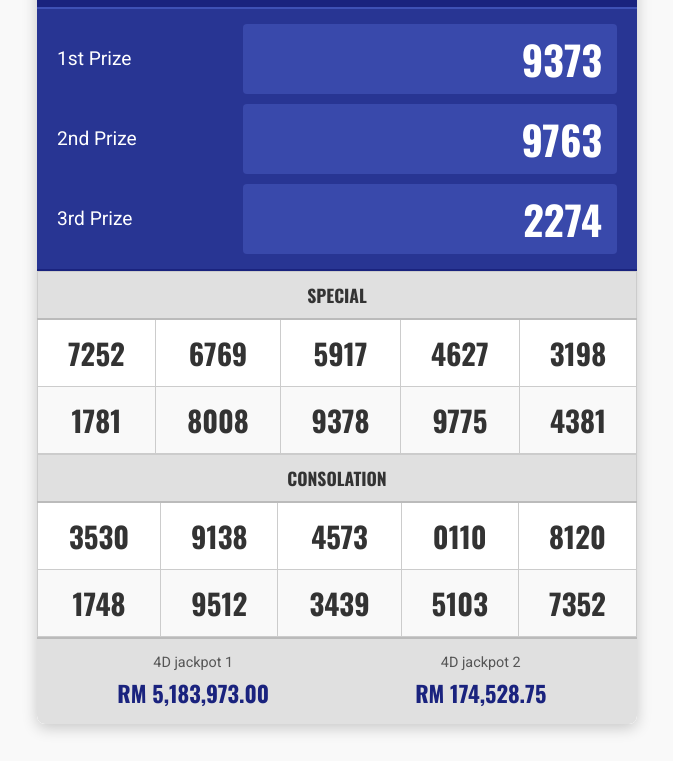
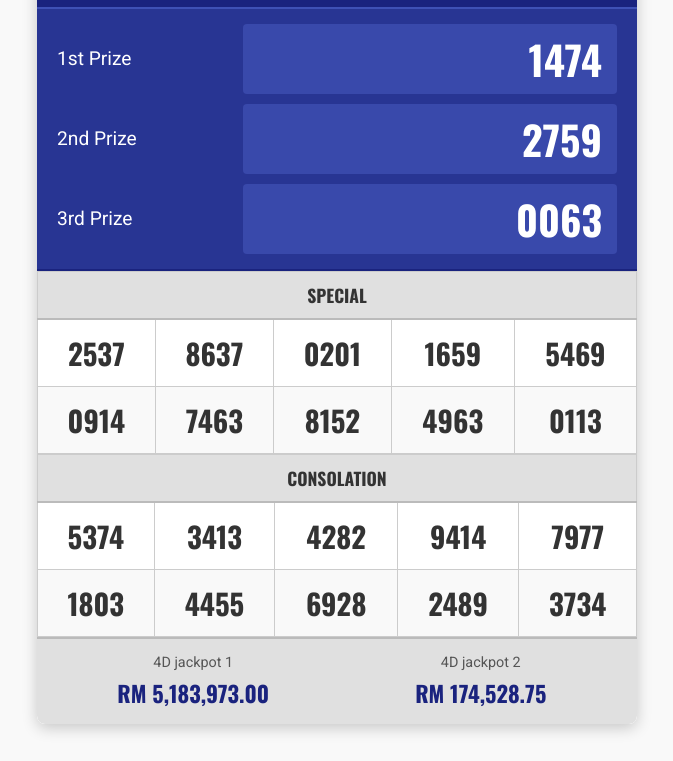
Before and after one commit to DAHENG4D/DAHENG, a plain HTML site: page index.html in a window 1280 px wide. Shown: the part 713-1474 px from the top of the page, without its empty margins (303-976 px from the left). Drawn offline with nearby package versions, Linux system fonts and the light colour scheme.

Commit message:
Auto-update index.html on Fri Nov 27 19:48:31 UTC 2026

```diff
--- a/index.html
+++ b/index.html
@@ -63,12 +63,12 @@
 </section>
 <section class="results-main-section" id="results">
 <h2 data-i18n="resultsHeading">Official DAHENG 4D Results</h2>
-<p class="section-description" data-i18n="resultsDescription">Here are the latest official results for Thu 26-11-2026.</p>
+<p class="section-description" data-i18n="resultsDescription">Here are the latest official results for Fri 27-11-2026.</p>
 <div class="results-card">
 <div class="header-section">
 <div class="header-left">
 <span class="logo-text" data-i18n="brandName">DAHENG 4D</span>
-<span class="draw-date">Thu 26-11-2026</span>
+<span class="draw-date">Fri 27-11-2026</span>
 </div>
 <div class="header-right">
 <span class="draw-no"></span>
@@ -78,15 +78,15 @@
 <div class="prize-section top-prizes">
 <div class="prize-row">
 <div class="prize-label" data-i18n="prizeLabel1">1st Prize</div>
-<div class="prize-number">9373</div>
+<div class="prize-number">1474</div>
 </div>
 <div class="prize-row">
 <div class="prize-label" data-i18n="prizeLabel2">2nd Prize</div>
-<div class="prize-number">9763</div>
+<div class="prize-number">2759</div>
 </div>
 <div class="prize-row">
 <div class="prize-label" data-i18n="prizeLabel3">3rd Prize</div>
-<div class="prize-number">2274</div>
+<div class="prize-number">0063</div>
 </div>
 </div>
 <table class="results-table special-table">
@@ -97,18 +97,18 @@
 </thead>
 <tbody>
 <tr>
-<td>7252</td>
-<td>6769</td>
-<td>5917</td>
-<td>4627</td>
-<td>3198</td>
+<td>2537</td>
+<td>8637</td>
+<td>0201</td>
+<td>1659</td>
+<td>5469</td>
 </tr>
 <tr>
-<td>1781</td>
-<td>8008</td>
-<td>9378</td>
-<td>9775</td>
-<td>4381</td>
+<td>0914</td>
+<td>7463</td>
+<td>8152</td>
+<td>4963</td>
+<td>0113</td>
 </tr>
 </tbody>
 </table>
@@ -120,18 +120,18 @@
 </thead>
 <tbody>
 <tr>
-<td>3530</td>
-<td>9138</td>
-<td>4573</td>
-<td>0110</td>
-<td>8120</td>
+<td>5374</td>
+<td>3413</td>
+<td>4282</td>
+<td>9414</td>
+<td>7977</td>
 </tr>
 <tr>
-<td>1748</td>
-<td>9512</td>
-<td>3439</td>
-<td>5103</td>
-<td>7352</td>
+<td>1803</td>
+<td>4455</td>
+<td>6928</td>
+<td>2489</td>
+<td>3734</td>
 </tr>
 </tbody>
 </table>
```
